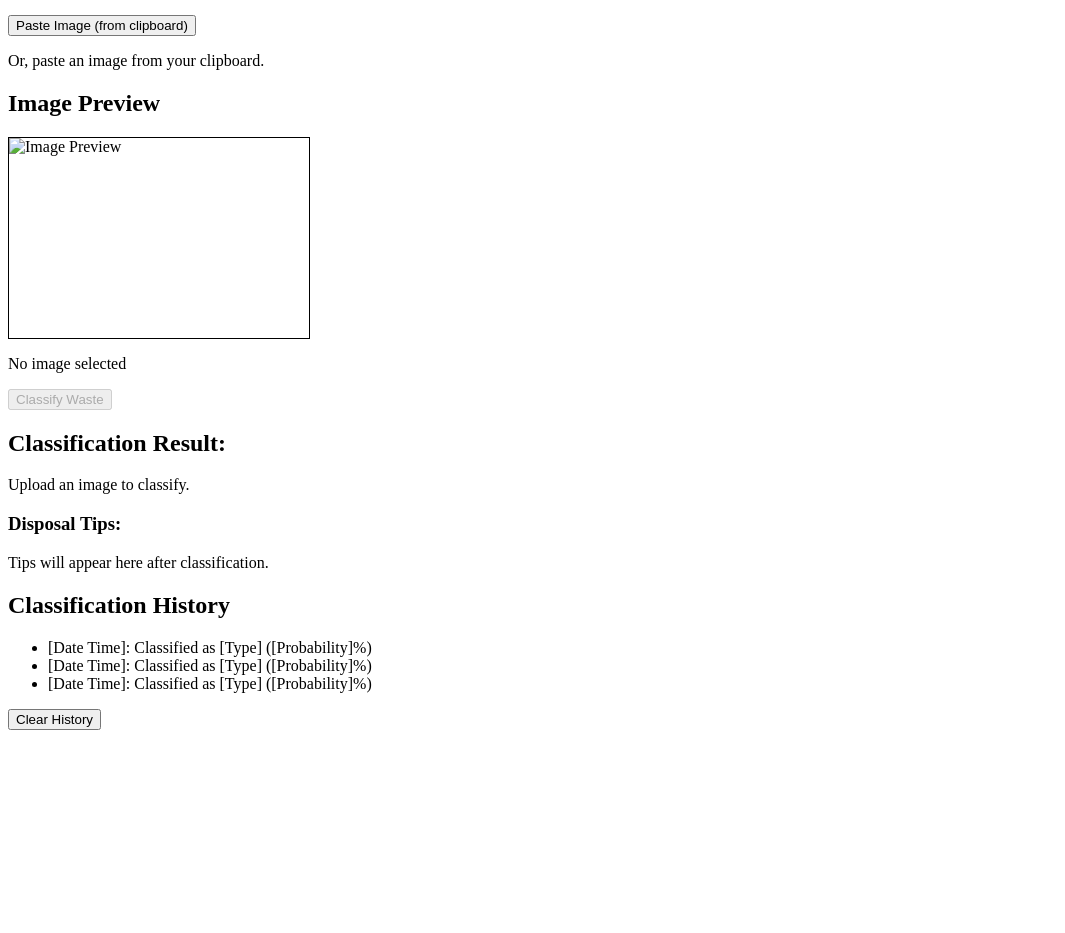
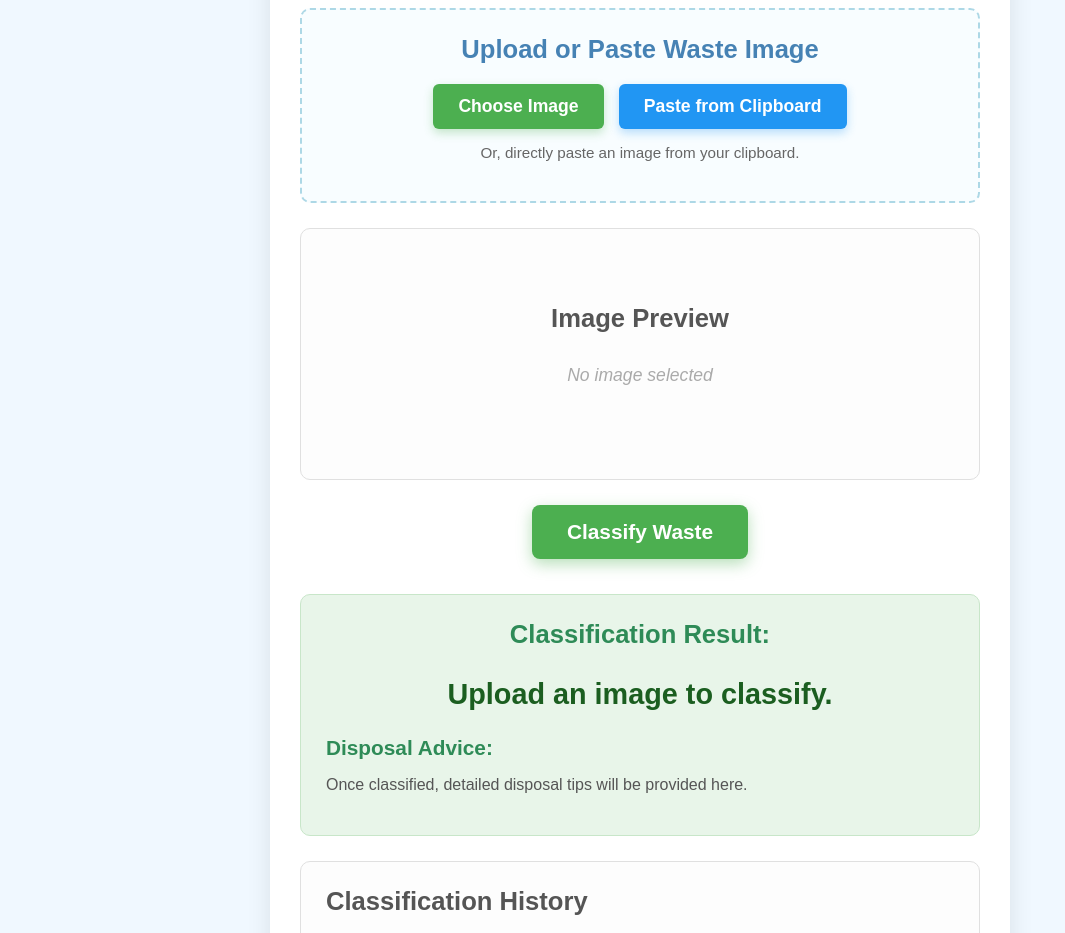
Before and after one commit to echoesecho/caelora, a plain HTML site: page smart_waste_classifiers.html in a window 1280 px wide. Shown: the part 151-1084 px from the top of the page, without its empty margins (0-1065 px from the left). Before the commit the page ends 889 px from the top, so only its background shows below. Drawn offline with Linux system fonts and the light colour scheme.

Commit message:
smart_waste_classifiers.html

```diff
--- a/smart_waste_classifiers.html
+++ b/smart_waste_classifiers.html
@@ -5,44 +5,45 @@
     <meta name="viewport" content="width=device-width, initial-scale=1.0">
     <title>Smart Waste Classifier</title>
 </head>
-<body>
+<body style="font-family: Arial, sans-serif; display: flex; justify-content: center; align-items: flex-start; min-height: 100vh; background-color: #F0F8FF; margin: 0; padding: 20px; box-sizing: border-box; color: #333;">
 
-    <div>
-        <h1>Smart Waste Classifier</h1>
+    <div style="background-color: #FFFFFF; padding: 30px; border-radius: 12px; box-shadow: 0 8px 25px rgba(0, 0, 0, 0.1); text-align: center; width: 100%; max-width: 680px; margin: 20px 0;">
 
-        <div>
-            <h2>Upload Waste Image</h2>
-            <input type="file" id="imageUpload" accept="image/*">
-            <br><br>
-            <button id="pasteImageBtn">Paste Image (from clipboard)</button>
-            <p>Or, paste an image from your clipboard.</p>
+        <h1 style="color: #2E8B57; margin-bottom: 25px; font-size: 2.2em; font-weight: bold;">Smart Waste Classifier</h1>
+
+        <div style="background-color: #F8FDFF; padding: 25px; border-radius: 10px; border: 2px dashed #ADD8E6; margin-bottom: 25px;">
+            <h2 style="color: #4682B4; margin-top: 0; margin-bottom: 20px; font-size: 1.6em;">Upload or Paste Waste Image</h2>
+            <div style="display: flex; justify-content: center; gap: 15px; margin-top: 15px;">
+                <label for="imageUpload" style="display: inline-block; background-color: #4CAF50; color: white; padding: 12px 25px; border: none; border-radius: 6px; cursor: pointer; font-size: 1.1em; font-weight: bold; transition: background-color 0.3s ease; box-shadow: 0 4px 10px rgba(76, 175, 80, 0.3);">Choose Image</label>
+                <input type="file" id="imageUpload" accept="image/*" style="display: none;">
+                <button id="pasteImageBtn" style="background-color: #2196F3; color: white; padding: 12px 25px; border: none; border-radius: 6px; cursor: pointer; font-size: 1.1em; font-weight: bold; transition: background-color 0.3s ease; box-shadow: 0 4px 10px rgba(33, 150, 243, 0.3);">Paste from Clipboard</button>
+            </div>
+            <p style="margin-top: 15px; color: #666; font-size: 0.95em;">Or, directly paste an image from your clipboard.</p>
         </div>
 
-        <div>
-            <h2>Image Preview</h2>
-            <img id="previewImage" src="" alt="Image Preview" width="300" height="200" style="border: 1px solid #000; display: block; margin: 10px 0;">
-            <p id="noImageText">No image selected</p>
+        <div style="background-color: #FDFDFD; padding: 25px; border-radius: 10px; border: 1px solid #E0E0E0; min-height: 200px; display: flex; flex-direction: column; justify-content: center; align-items: center; overflow: hidden; margin-bottom: 25px;">
+            <h2 style="color: #555; margin-top: 0; margin-bottom: 15px; font-size: 1.6em;">Image Preview</h2>
+            <img id="previewImage" src="" alt="Image Preview" style="max-width: 100%; max-height: 200px; display: none; border-radius: 8px; border: 1px solid #CCC; margin-top: 10px;">
+            <p id="noImageText" style="color: #AAA; font-style: italic; font-size: 1.1em;">No image selected</p>
         </div>
 
-        <button id="classifyBtn" disabled>Classify Waste</button>
+        <button id="classifyBtn" disabled style="background-color: #4CAF50; color: white; padding: 15px 35px; border: none; border-radius: 8px; cursor: pointer; font-size: 1.3em; font-weight: bold; margin-bottom: 35px; transition: background-color 0.3s ease; box-shadow: 0 5px 15px rgba(76, 175, 80, 0.4);">Classify Waste</button>
 
-        <div>
-            <h2>Classification Result:</h2>
-            <p id="classificationResult">Upload an image to classify.</p>
-            <div>
-                <h3>Disposal Tips:</h3>
-                <p id="disposalTips">Tips will appear here after classification.</p>
+        <div style="background-color: #E8F5E9; padding: 25px; border-radius: 10px; border: 1px solid #C8E6C9; margin-bottom: 25px;">
+            <h2 style="color: #2E8B57; margin-top: 0; margin-bottom: 20px; font-size: 1.6em;">Classification Result:</h2>
+            <p id="classificationResult" style="font-size: 1.8em; font-weight: bold; color: #1B5E20; margin-bottom: 20px;">Upload an image to classify.</p>
+            <div id="disposalTips" style="text-align: left; margin-top: 25px; color: #555;">
+                <h3 style="color: #2E8B57; margin-bottom: 12px; font-size: 1.3em;">Disposal Advice:</h3>
+                <p>Once classified, detailed disposal tips will be provided here.</p>
             </div>
         </div>
 
-        <div>
-            <h2>Classification History</h2>
-            <ul id="historyList">
-                <li>[Date Time]: Classified as [Type] ([Probability]%)</li>
-                <li>[Date Time]: Classified as [Type] ([Probability]%)</li>
-                <li>[Date Time]: Classified as [Type] ([Probability]%)</li>
+        <div style="background-color: #FDFDFD; padding: 25px; border-radius: 10px; border: 1px solid #E0E0E0; text-align: left;">
+            <h2 style="color: #555; margin-top: 0; margin-bottom: 20px; font-size: 1.6em;">Classification History</h2>
+            <ul id="historyList" style="list-style: none; padding: 0; margin-bottom: 20px; max-height: 250px; overflow-y: auto; border: 1px solid #EEE; border-radius: 8px; background-color: #FFFFFF;">
+                <li style="padding: 12px 20px; border-bottom: 1px solid #F0F0F0; color: #666; font-size: 0.95em;">No history yet. Classify an item to start!</li>
             </ul>
-            <button id="clearHistoryBtn">Clear History</button>
+            <button id="clearHistoryBtn" style="background-color: #F44336; color: white; padding: 12px 25px; border: none; border-radius: 8px; cursor: pointer; font-size: 1.1em; font-weight: bold; transition: background-color 0.3s ease; box-shadow: 0 4px 10px rgba(244, 67, 54, 0.3);">Clear History</button>
         </div>
     </div>
 
```
